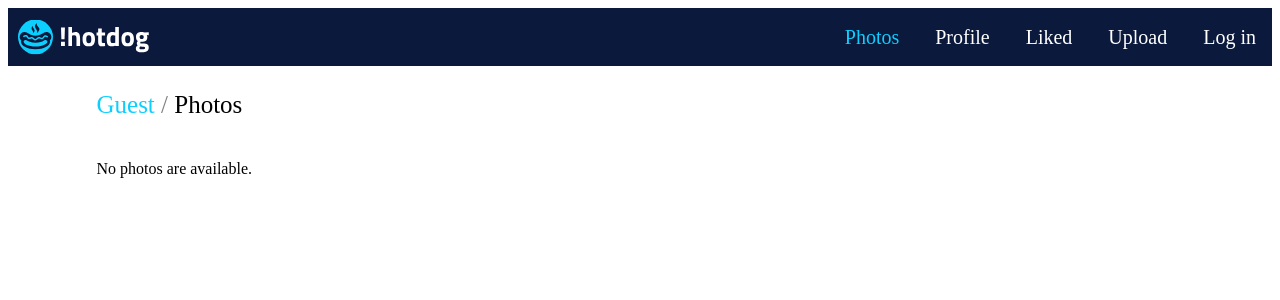
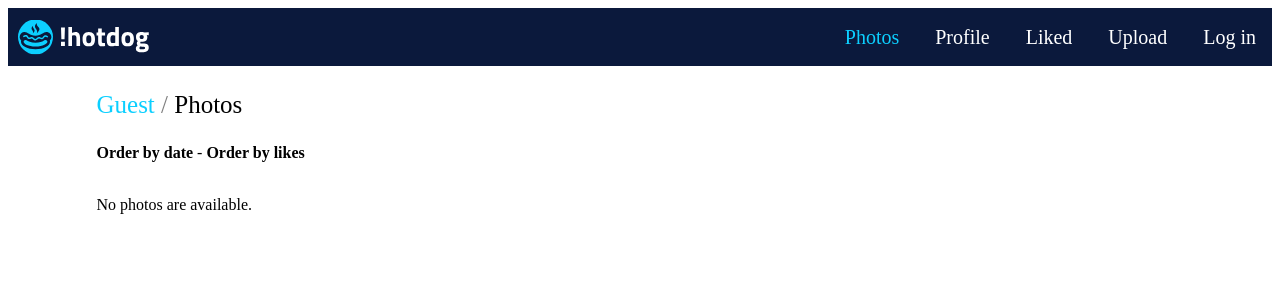
Before and after one commit to jesper-trell/trell-hell, a Django app: page /photos in a window 1280 px wide. Shown: the top 300 px of the page. Run offline with Django 3.2, Linux system fonts and the light colour scheme; data that the repository does not hold is empty; style sheets or scripts are compiled from the project's sources; some libraries are stand-ins or nearby versions.

Commit message:
Like-Based Sorting
- Finished implementing sorting based on number of likes.
- Removed some unused parts of the Photo model.

```diff
--- a/project2/nothotdog/nothotdog/photos/models.py
+++ b/project2/nothotdog/nothotdog/photos/models.py
@@ -1,9 +1,7 @@
-import datetime
 import uuid
 
 from django.contrib.auth.models import User
 from django.db import models
-from django.utils import timezone
 
 
 class Photo(models.Model):
@@ -19,9 +17,6 @@ class Photo(models.Model):
     def __str__(self):
         return self.title
 
-    def was_published_recently(self):
-        return self.pub_date >= timezone.now() - datetime.timedelta(days=1)
-
 
 class Like(models.Model):
     photo = models.ForeignKey(Photo, on_delete=models.CASCADE)
--- a/project2/nothotdog/nothotdog/photos/views.py
+++ b/project2/nothotdog/nothotdog/photos/views.py
@@ -66,8 +66,15 @@ class IndexView(ExtraContext, ConfigurablePaginationMixin, ListView):
     model = Photo
     template_name = 'photos/index.html'
     context_object_name = 'photos_list'
-    queryset = model.objects.filter(flagged=False).order_by('-pub_date')
     paginate_by = 20
+
+    def get_queryset(self):
+        order_by = self.request.GET.get('order_by') or 'pub_date'
+        return self.model.objects.annotate(
+            num_likes=models.Count('likes')
+            ).filter(
+                flagged=False
+            ).order_by('-' + order_by)
 
 
 class ProfileView(
@@ -82,10 +89,13 @@ class ProfileView(
     paginate_by = 20
 
     def get_queryset(self):
-        return self.model.objects.filter(
-            flagged=False,
-            user=self.request.user,
-            ).order_by('-pub_date')
+        order_by = self.request.GET.get('order_by') or 'pub_date'
+        return self.model.objects.annotate(
+            num_likes=models.Count('likes')
+            ).filter(
+                flagged=False,
+                user=self.request.user,
+            ).order_by('-' + order_by)
 
 
 class LikedView(
@@ -100,9 +110,15 @@ class LikedView(
     paginate_by = 30
 
     def get_queryset(self):
+        order_by = self.request.GET.get('order_by') or 'pub_date'
+        return self.model.objects.annotate(
+            num_likes=models.Count('likes')
+            ).filter(
+                flagged=False,
+                likes=self.request.user
+            ).order_by('-' + order_by)
+        # return self.model.objects.filter(flagged=False, likes=self.request.user).annotate(num_likes=models.Count('likes')).order_by('-num_likes')
         # return self.request.user.likes.all().annotate(num_likes=models.Count('likes')).order_by('-num_likes')
-        return self.model.objects.annotate(num_likes=models.Count('likes')).filter(flagged=False, likes=self.request.user).order_by('-num_likes')
-        # return self.model.objects.filter(flagged=False, likes=self.request.user).annotate(num_likes=models.Count('likes')).order_by('-num_likes')
 
 
 class PhotoView(TemplateView):
--- a/project2/nothotdog/nothotdog/templates/photos/index.html
+++ b/project2/nothotdog/nothotdog/templates/photos/index.html
@@ -19,6 +19,14 @@
         {% endif %}
         </div>
     </div>
+
+    <div>
+        <a href="?paginate_by={{ page_obj.paginator.per_page }}&page={{ page_obj.number }}&order_by=pub_date"><b>Order by date</b></a>
+        <span> - </span>
+        <a href="?paginate_by={{ page_obj.paginator.per_page }}&page={{ page_obj.number }}&order_by=num_likes"><b>Order by likes</b></a>
+    </div>
+
+    <br>
 
     <div class="photos-container">
         {% if photos_list %}
```
